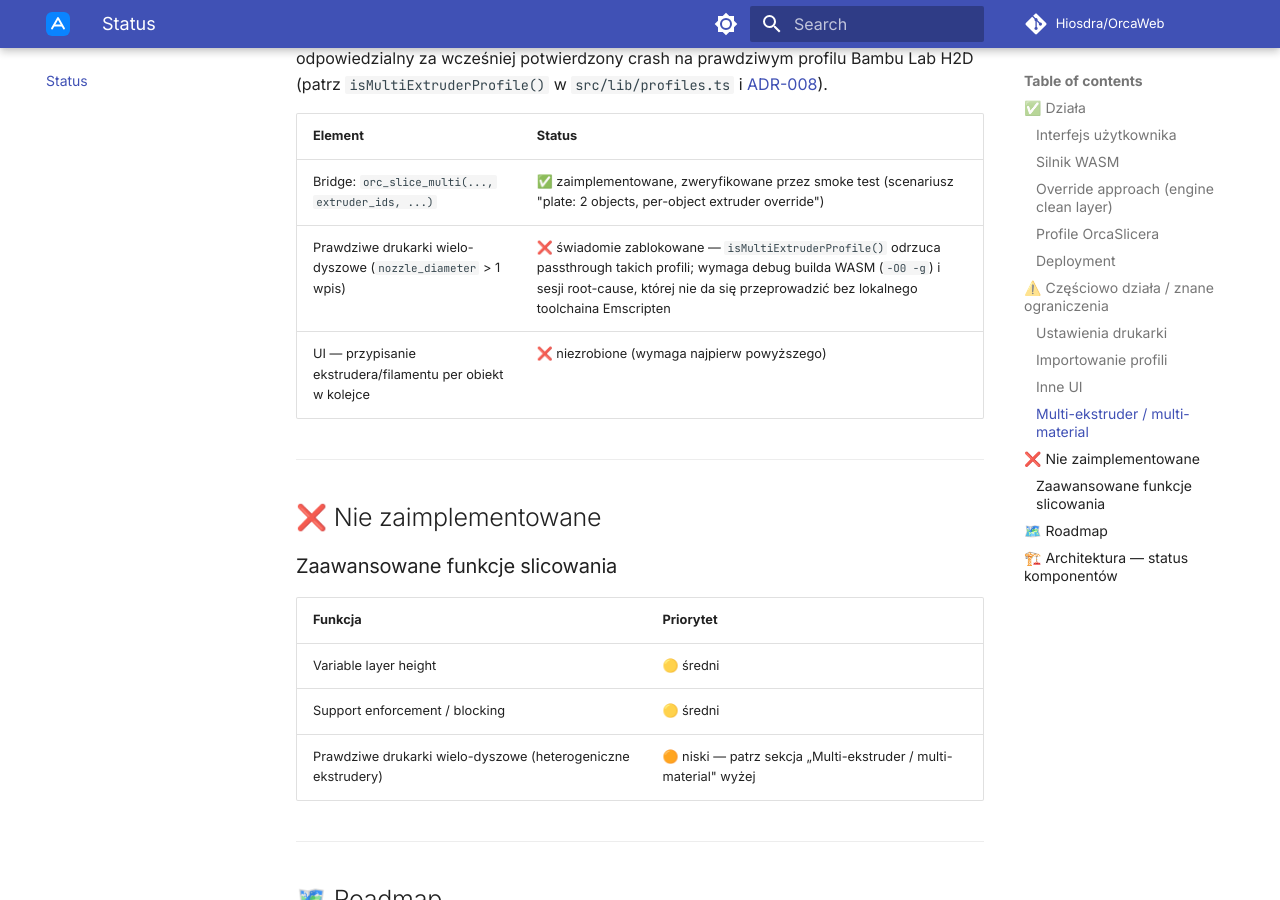
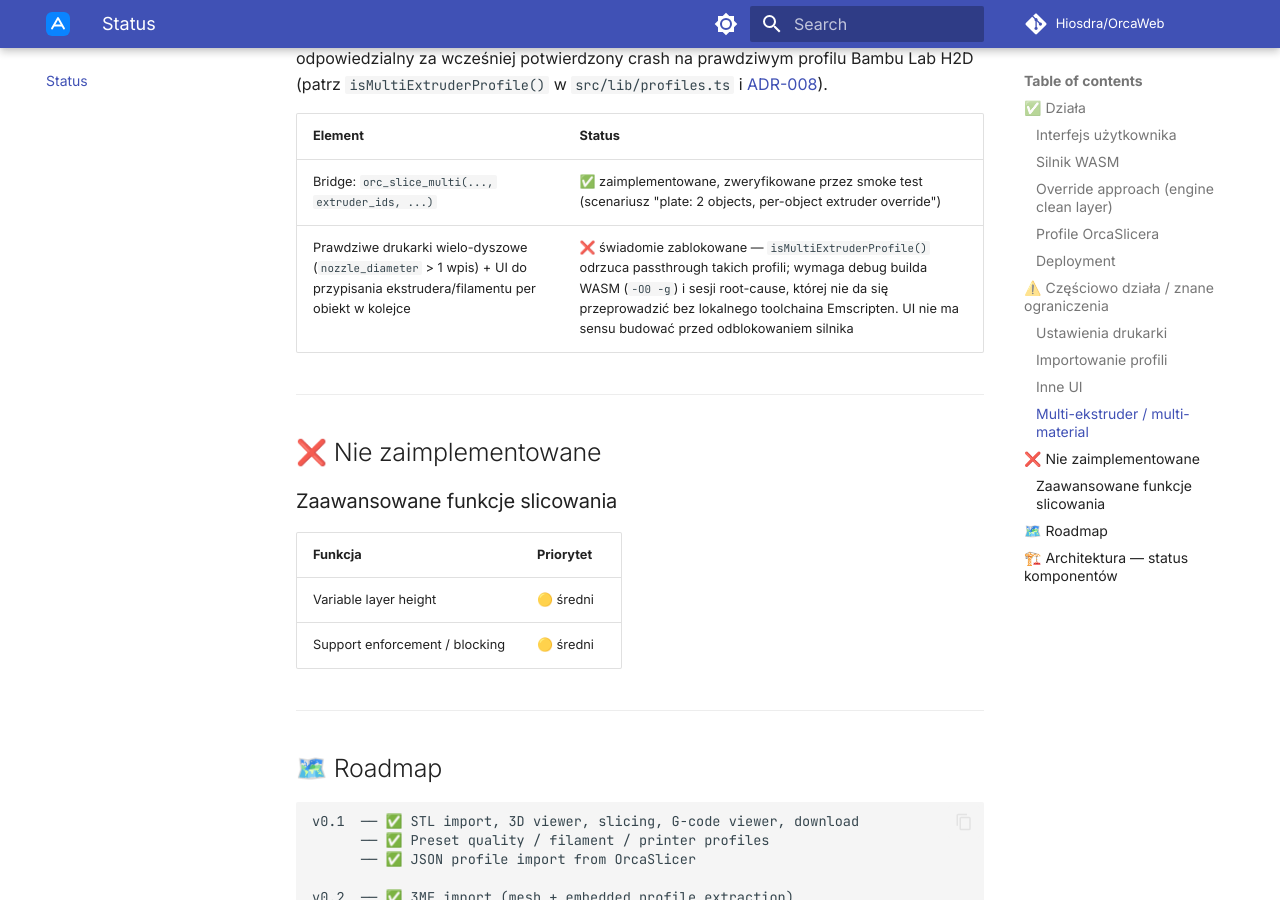
Before and after one commit to Hiosdra/OrcaWeb, an MkDocs documentation site: the page built from mkdocs-docs/status.md, in a window 1280 px wide and 900 px high, scrolled down 5091 px. Built offline with MkDocs 1.6.1 and Material for MkDocs 9.7.7, drawn with Linux system fonts in a browser that asks for light colours; comment, search, counter and statistics services are not loaded.

Commit message:
docs: dedupe multi-extruder status entries in status.md
Two review comments flagged this: the "real multi-nozzle printers"
status was stated twice (once in the new "Multi-ekstruder /
multi-material" section, once in "Nie zaimplementowane" as a row that
only pointed back to the first). Merge into a single row and fold the
per-object-extruder-UI line into it (no point speccing the UI before
the engine block is lifted).

```diff
--- a/mkdocs-docs/status.md
+++ b/mkdocs-docs/status.md
@@ -113,8 +113,7 @@ Bridge udostępnia teraz `orc_slice_multi`'s `extruder_ids` — per-obiektowe pr
 | Element | Status |
 |---------|--------|
 | Bridge: `orc_slice_multi(..., extruder_ids, ...)` | ✅ zaimplementowane, zweryfikowane przez smoke test (scenariusz "plate: 2 objects, per-object extruder override") |
-| Prawdziwe drukarki wielo-dyszowe (`nozzle_diameter` > 1 wpis) | ❌ świadomie zablokowane — `isMultiExtruderProfile()` odrzuca passthrough takich profili; wymaga debug builda WASM (`-O0 -g`) i sesji root-cause, której nie da się przeprowadzić bez lokalnego toolchaina Emscripten |
-| UI — przypisanie ekstrudera/filamentu per obiekt w kolejce | ❌ niezrobione (wymaga najpierw powyższego) |
+| Prawdziwe drukarki wielo-dyszowe (`nozzle_diameter` > 1 wpis) + UI do przypisania ekstrudera/filamentu per obiekt w kolejce | ❌ świadomie zablokowane — `isMultiExtruderProfile()` odrzuca passthrough takich profili; wymaga debug builda WASM (`-O0 -g`) i sesji root-cause, której nie da się przeprowadzić bez lokalnego toolchaina Emscripten. UI nie ma sensu budować przed odblokowaniem silnika |
 
 ---
 
@@ -126,7 +125,6 @@ Bridge udostępnia teraz `orc_slice_multi`'s `extruder_ids` — per-obiektowe pr
 |---------|-----------|
 | Variable layer height | 🟡 średni |
 | Support enforcement / blocking | 🟡 średni |
-| Prawdziwe drukarki wielo-dyszowe (heterogeniczne ekstrudery) | 🟠 niski — patrz sekcja „Multi-ekstruder / multi-material" wyżej |
 
 ---
 
```
